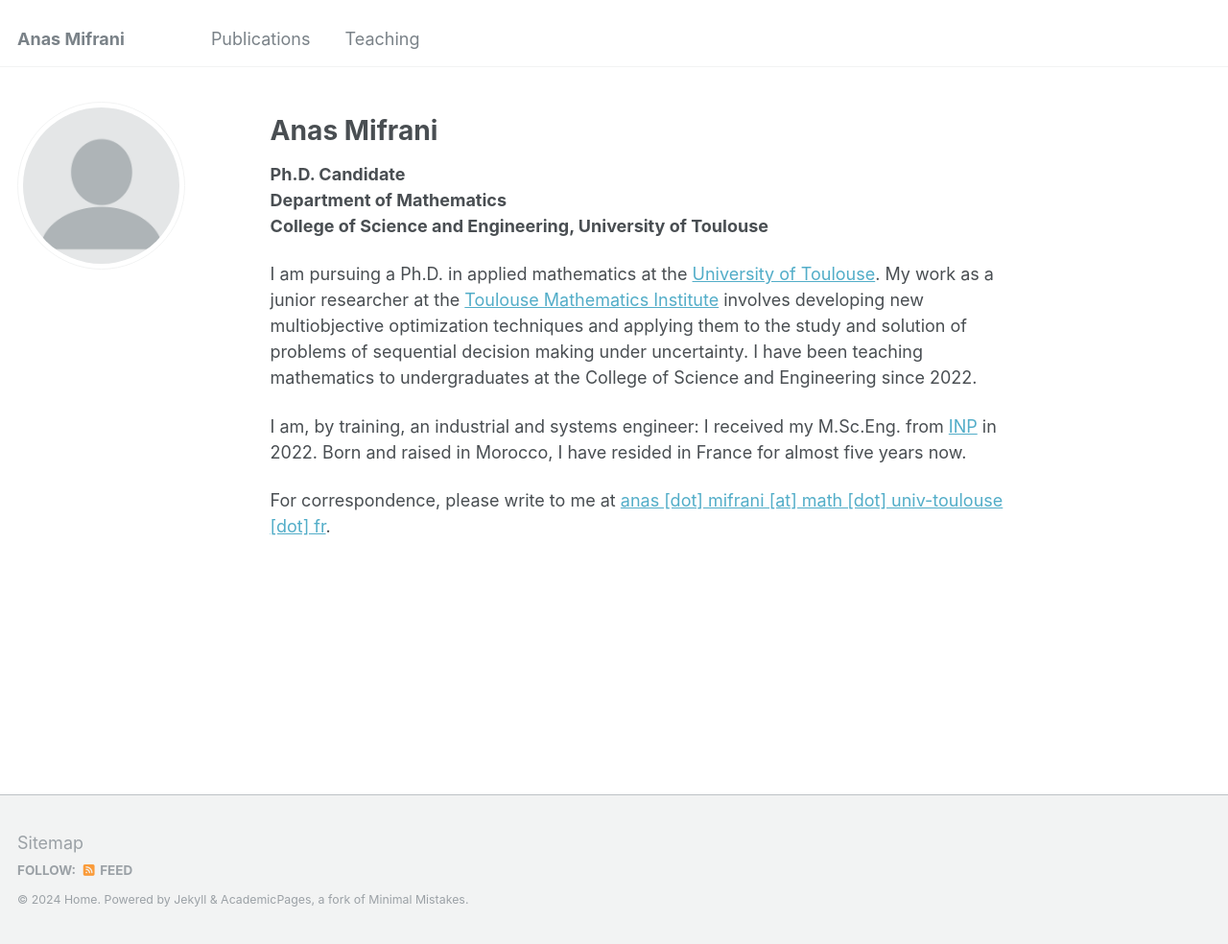
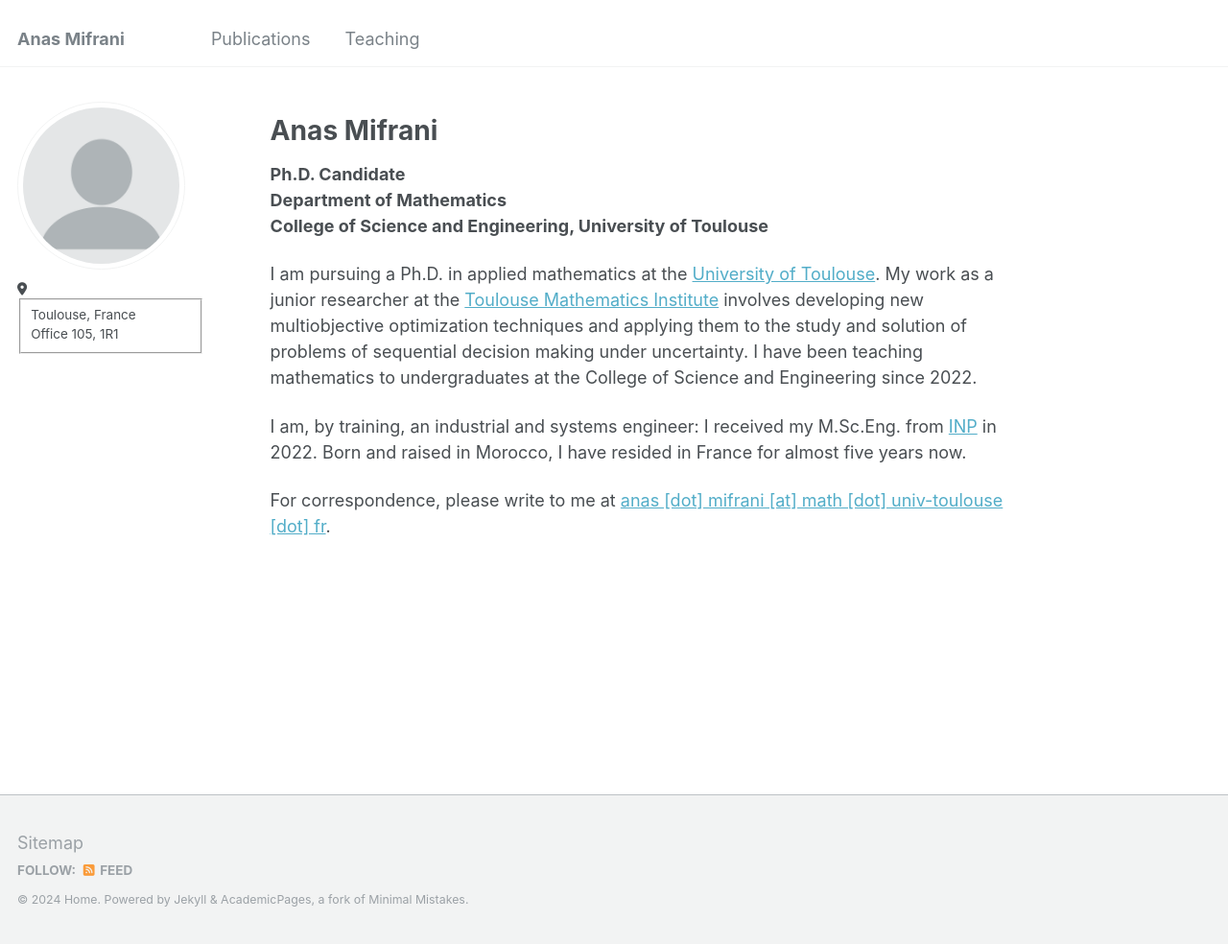
Before and after one commit to anmifrani/anmifrani.github.io, a Jekyll site: the page built from _pages/about.md, in a window 1280 px wide and 984 px high. Shown: the whole window at 96% size. Built offline with Jekyll 4.4.1, drawn with Linux system fonts in a browser that asks for light colours.

Commit message:
Update _config.yml

```diff
--- a/_config.yml
+++ b/_config.yml
@@ -25,7 +25,7 @@ author:
   name             : #"Anas Mifrani"
   pronouns         : # example: "she/her"
   bio              : #"Ph.D. Candidate"
-  location         : #"Toulouse, France"
+  location         : <fieldset>Toulouse, France <br> Office 105, 1R1</fieldset>
   employer         : #"University of Toulouse"
   uri              : # URL
   email            : #"anas.mifrani@math.univ-toulouse.fr"
```
